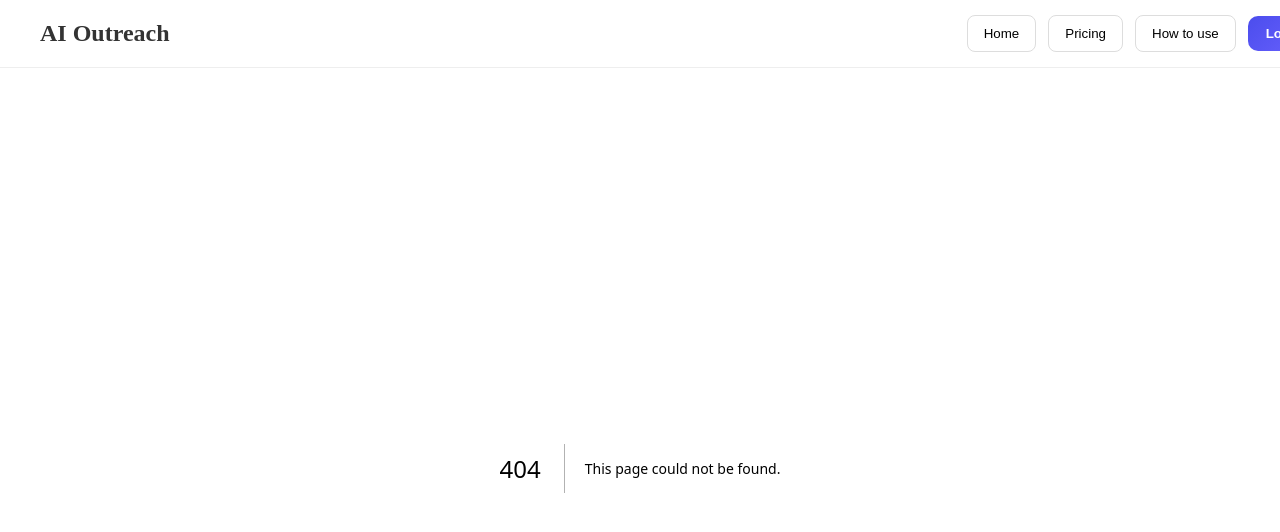
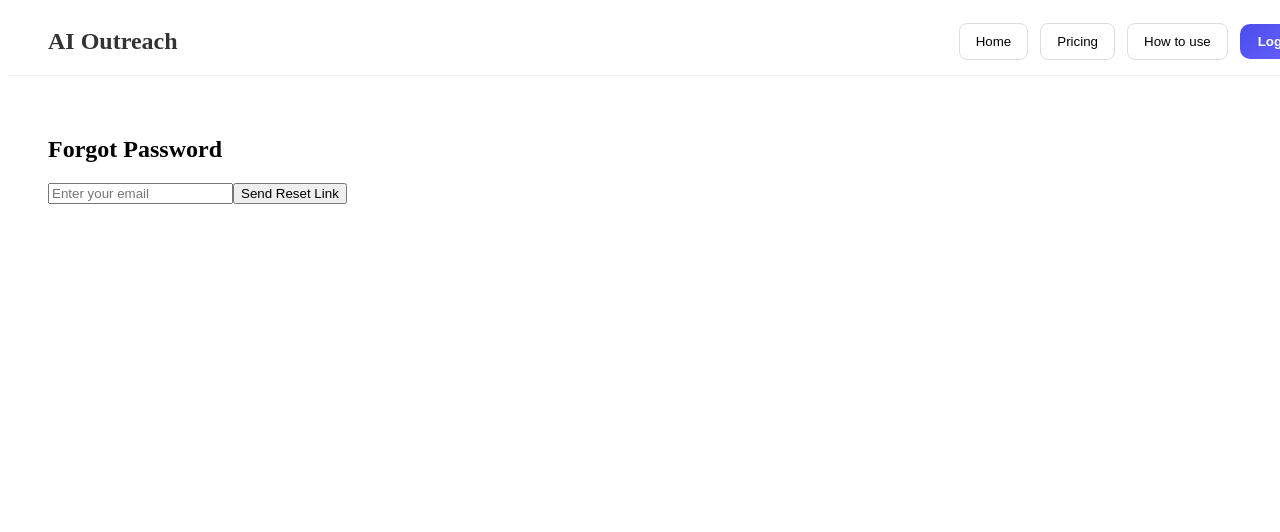
Before and after one commit to A-Gr33n/ai-outreach-generator, a Next.js app: page /forgot-password in a window 1280 px wide. Before the commit this address had no page. Shown: the top 532 px of the page. Built offline with nearby package versions, Linux system fonts and the light colour scheme.

Commit message:
added forgot-password/rest-password feature

```diff
--- /dev/null
+++ b/pages/forgot-password.js
@@ -0,0 +1,40 @@
+import { useState } from "react";
+import { supabase } from "../lib/supabase";
+
+export default function ForgotPassword() {
+  const [email, setEmail] = useState("");
+  const [message, setMessage] = useState("");
+
+  const handleReset = async () => {
+    if (!email) {
+      return setMessage("❌ Enter your email");
+    }
+
+    const { error } = await supabase.auth.resetPasswordForEmail(email, {
+      redirectTo: "https://aisalesoutreach.vercel.app//reset-password",
+    });
+
+    if (error) {
+      setMessage("❌ Error sending reset email");
+    } else {
+      setMessage("✅ Check your email for reset link");
+    }
+  };
+
+  return (
+    <div style={{ padding: "40px" }}>
+      <h2>Forgot Password</h2>
+
+      <input
+        type="email"
+        placeholder="Enter your email"
+        value={email}
+        onChange={(e) => setEmail(e.target.value)}
+      />
+
+      <button onClick={handleReset}>Send Reset Link</button>
+
+      <p>{message}</p>
+    </div>
+  );
+}
--- a/pages/login.js
+++ b/pages/login.js
@@ -1,6 +1,7 @@
 import { useState } from "react";
 import { useRouter } from "next/router";
 import { supabase } from "../lib/supabase";
+import Link from "next/link";
 
 export default function Login() {
   const [email, setEmail] = useState("");
@@ -79,6 +80,10 @@ const handleLogin = async () => {
   >
     Sign up
   </span>
+
+  <Link href="/forgot-password">
+  Forgot Password?
+</Link>
 </p>
 
       </div>
```
Also changed, not shown: pages/reset-password.js (added, +42 -0 lines).
